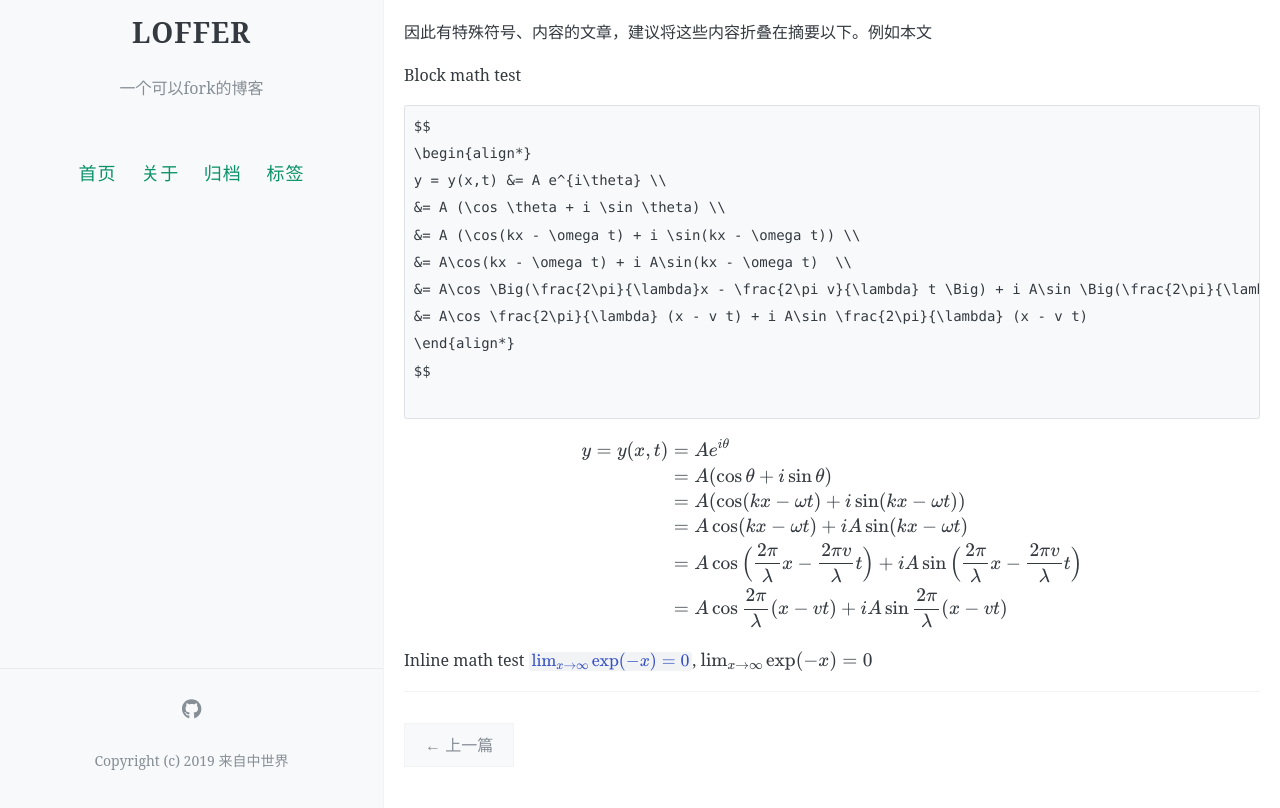
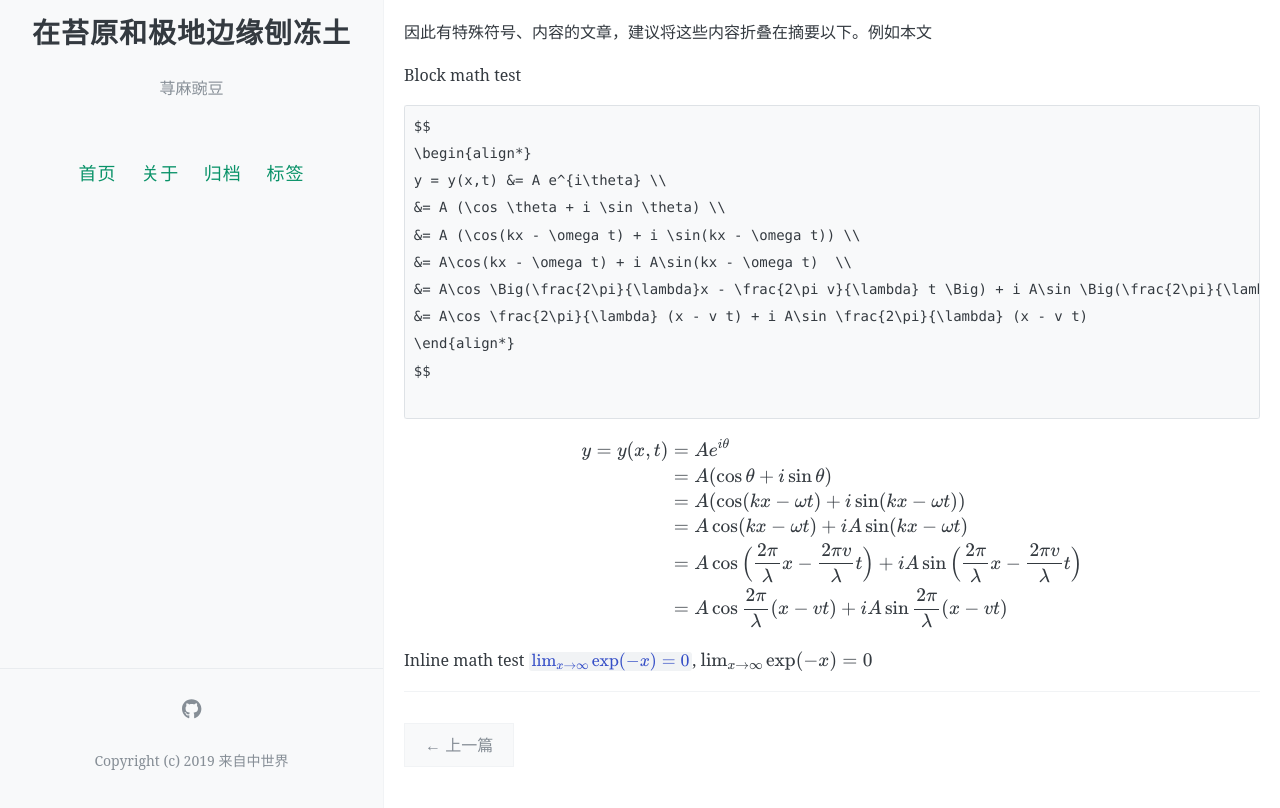
Before and after one commit to qianmawandou/frozenground07, a Jekyll site: the page built from _posts/2019-07-24-math-test.md, in a window 1280 px wide and 1098 px high. Shown: the part 290-1098 px from the top of the window. Built offline with Jekyll 4.4.1, drawn with Linux system fonts in a browser that asks for light colours; formulas are drawn with MathJax 3; comment, search, counter and statistics services are not loaded.

Commit message:
Update _config.yml

```diff
--- a/_config.yml
+++ b/_config.yml
@@ -7,16 +7,16 @@
 # 井号后面的文字是说明文档，不会被程序读取。
 
 # 描述/签名
-name: LOFFER
-description: 一个可以fork的博客
+name: 在苔原和极地边缘刨冻土
+description: 荨麻豌豆
 
 # 输入你的网站域名（如果你没有添加自己的域名，而是直接用GitHub pages分配的域名的话可以省略）
-url:
+url: http://qianmawandou.github.io/frozenground07
 
 # 添加你的博客的二级域名，一般来说是你的repository名
 # 如果你的博客的URL是：(http://yourusername.github.io/repository-name)
 # 那么就写成 "/repository-name"
-baseurl: /LOFFER
+baseurl: /frozenground07
 
 
 #
@@ -72,22 +72,6 @@ footer-text: Copyright (c) 2019 来自中世界
 # 评论，注意，请不要同时添加多种不同的评论区
 #
 
-# 输入Disqus shortname，即可添加评论区，请查阅文档，设置自己的disqus站点，不要继续使用我的站点loffer
-disqus: loffer #shortname
-
-# 输入Gitalk相关设定，即可添加评论区，具体请看教程
-gitalk:
-  clientID:
-  clientSecret:
-  repo:
-  owner:
-  proxy:
-
-# 输入Google Analytics web tracking code
-google_analytics:
-
-utteranc:
-  repo: # Your github repo path, also see: https://utteranc.es
 
 #
 # !! 以下所有设置都不需要更改 !!
```
